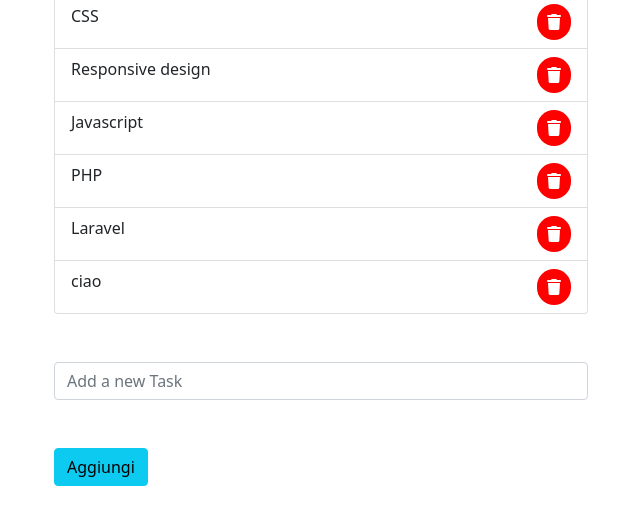
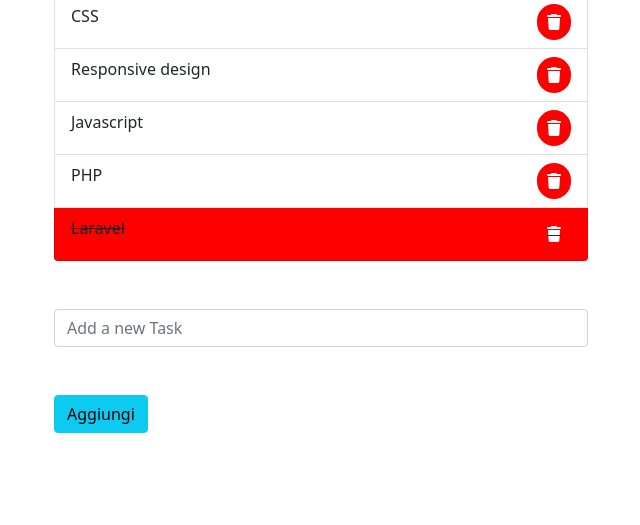
Before and after one commit to GtDavide01/php-todo-list-json, a PHP site: page / in a window 1280 px wide. Shown: the part 170-695 px from the top of the page, without its empty margins (319-959 px from the left). Run offline with PHP 8.4, Linux system fonts and the light colour scheme; some libraries are stand-ins or nearby versions.

Commit message:
aggiunti primi due bonus

```diff
--- a/css/style.css
+++ b/css/style.css
@@ -6,10 +6,11 @@
     width: 50%;
     margin: 0 auto ;
 }
-.todo-done-false{
+#todo-done-false{
     text-decoration: line-through;
     background-color: red;
 }
+
 .todosection i{
     cursor: pointer;
     padding: 10px;
@@ -17,3 +18,6 @@
     background-color: red;
     color: white;
 }
+.todosection li{
+    cursor: pointer;
+}
--- a/index.php
+++ b/index.php
@@ -28,7 +28,7 @@
                 <div class="todosection mt-5">
                     <div class="container">
                         <ul class="list-group d-flex justify-content-center">
-                            <li class="list-group-item d-flex justify-content-between" v-for="(todo , indice )  in listTodo" :class="todo.done == false ? 'todo-done-false' : ' '">{{ todo.text }} <i class="fa-solid fa-trash"></i></li>
+                            <li @click="changeDone(indice)" class="list-group-item d-flex justify-content-between" v-for="(todo , indice )  in listTodo" :id="todo.done === false ? 'todo-done-false' : ' '">{{ todo.text}} <i class="fa-solid fa-trash"></i></li>
                         </ul>
                     </div>
                 </div>
--- a/script.js
+++ b/script.js
@@ -11,10 +11,13 @@ createApp({
   created() {
     axios.get("server.php").then((resp) => {
       this.listTodo = resp.data;
-      console.log(this.listTodo[0].text);
+      console.log(this.listTodo);
     });
   },
   methods: {
+    changeDone(index) {
+      this.listTodo[index].done = !this.listTodo[index].done;
+    },
     addTask() {
       const data = {
         newTask: this.newTask,
--- a/todo.json
+++ b/todo.json
@@ -1 +1 @@
-[{"text":"HTML","done":true},{"text":"CSS","done":true},{"text":"Responsive design","done":true},{"text":"Javascript","done":true},{"text":"PHP","done":true},{"text":"Laravel","done":false},{"text":"ciao","done":false}]
+[{"text":"HTML","done":true},{"text":"CSS","done":true},{"text":"Responsive design","done":true},{"text":"Javascript","done":true},{"text":"PHP","done":true},{"text":"Laravel","done":false}]
```
